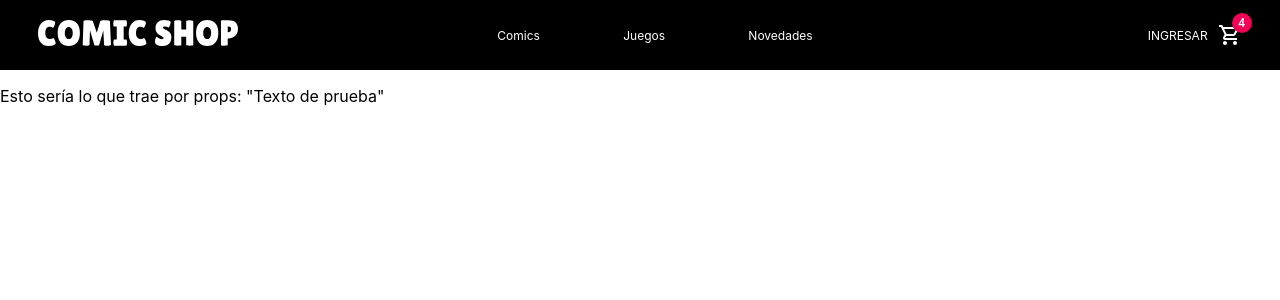
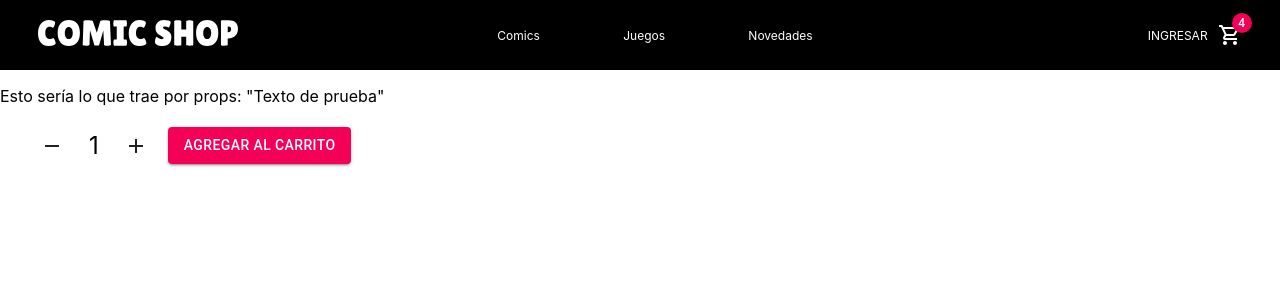
Before and after one commit to Estebanliss/ProyectoReact, a React (Create React App) app: page / in a window 1280 px wide. Shown: the top 300 px of the page. Built offline with nearby package versions, Linux system fonts and the light colour scheme.

Commit message:
Corrección del contador

```diff
--- a/src/componentes/ItemCount.js
+++ b/src/componentes/ItemCount.js
@@ -0,0 +1,51 @@
+import { Button } from '@material-ui/core';
+import { Add, Remove } from '@material-ui/icons';
+import { useEffect, useState } from 'react';
+import styled from "styled-components";
+
+
+const ContainerProducts = styled.div`
+    display: flex;
+    align-items: center;
+    margin: 20px;
+`;
+
+const ProductQuantity = styled.div`
+    font-size: 24px;
+    margin: 5px;
+`;
+
+const ItemCount = ({ stock = 5, initial = 1, onAdd }) => {
+    const [count, setCount] = useState([]);
+
+    useEffect(() => {
+        setCount(initial);
+    }, [initial]);
+
+    function increment() {
+        if (count < stock) {
+            setCount(count + 1);
+        }
+    }
+
+    const decrement = () => {
+        if (count > initial) {
+            setCount(count - 1);
+        }
+    }
+    return (
+        <ContainerProducts>
+            <Button variant="text" onClick={decrement}><Remove /></Button>
+            <ProductQuantity>{count}</ProductQuantity>
+            <Button variant="text" onClick={increment}><Add /></Button>
+            {
+                stock
+                ? <Button variant="contained" color="secondary" onClick={() => onAdd(count)}>Agregar al Carrito</Button>
+                : <Button variant="contained" disabled>Agregar al Carrito</Button>
+            }
+
+        </ContainerProducts >
+    );
+}
+
+export default ItemCount;
--- a/src/pages/Home.js
+++ b/src/pages/Home.js
@@ -1,6 +1,7 @@
 import '../App.css';
 import NavBar from '../componentes/NavBar.js';
 import ItemListContainer from '../componentes/ItemListContainer.js';
+import ItemCount from '../componentes/ItemCount';
 
 function Home() {
   return (
@@ -8,6 +9,7 @@ function Home() {
       <div>
         <NavBar />
         <ItemListContainer contenido="Texto de prueba" />
+        <ItemCount />
       </div>
     </>
   );
```
